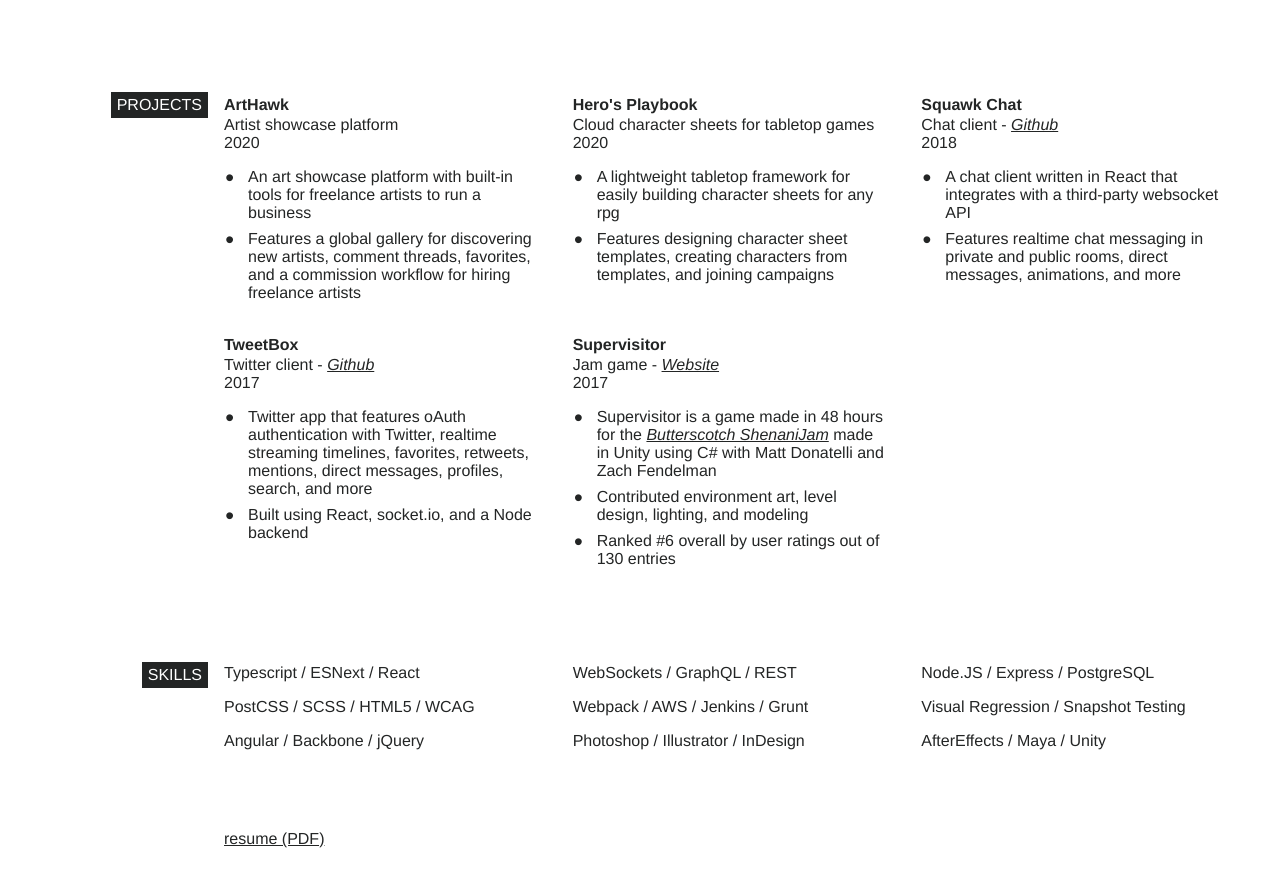
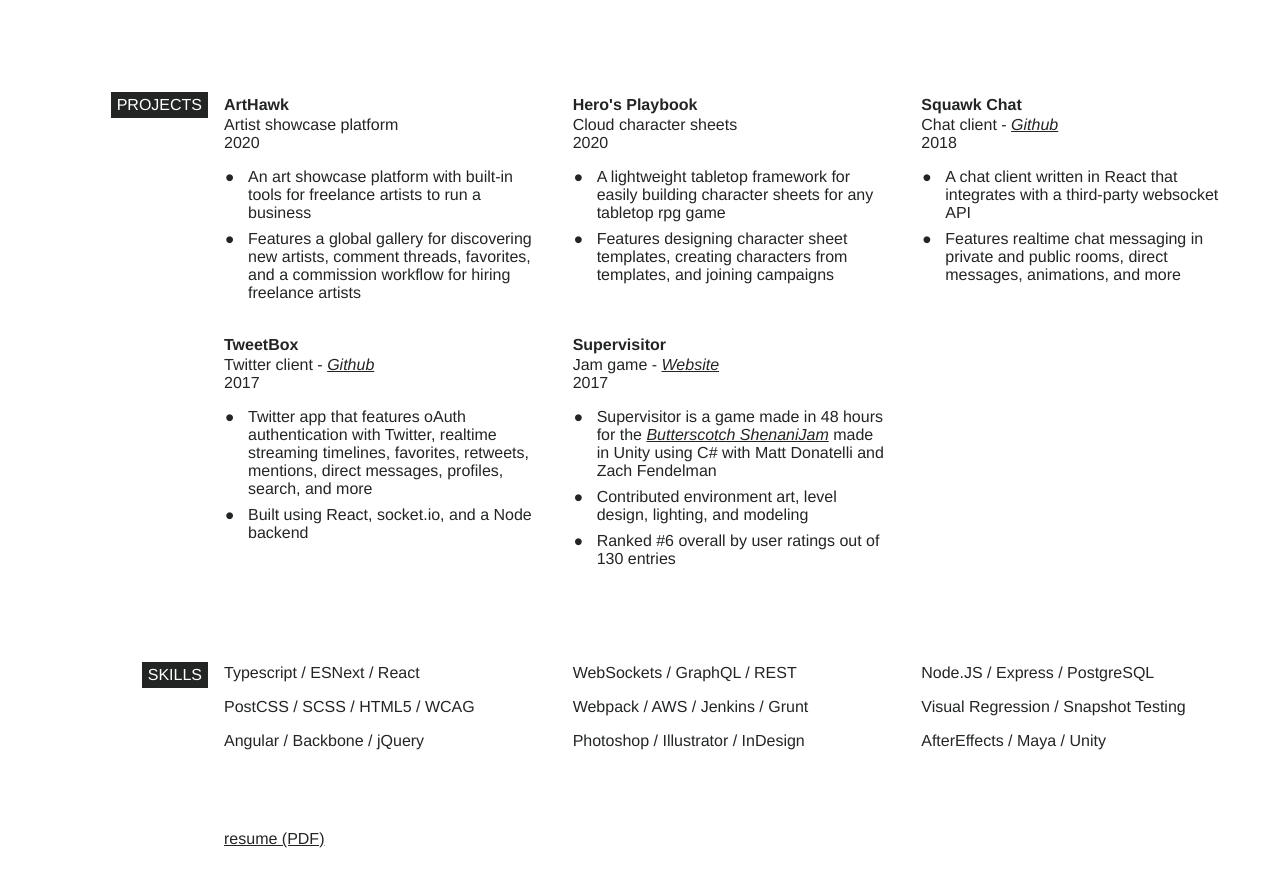
Before and after one commit to kfaherty/personal-site, a React app: page / in a window 1280 px wide. Shown: the part 1182-2068 px from the top of the page. Built offline with nearby package versions, Linux system fonts and the light colour scheme.

Commit message:
update text

```diff
--- a/src/Components/Resume/index.tsx
+++ b/src/Components/Resume/index.tsx
@@ -132,10 +132,10 @@ const Projects: React.FC = () => (
     </div>
     <div>
       <CellHeader>Hero's Playbook</CellHeader>
-      <div>Cloud character sheets for tabletop games</div>
+      <div>Cloud character sheets</div>
       <div>2020</div>
       <ListBullet>
-        <BulletElement>A lightweight tabletop framework for easily building character sheets for any rpg</BulletElement>
+        <BulletElement>A lightweight tabletop framework for easily building character sheets for any tabletop rpg game</BulletElement>
         <BulletElement>
           Features designing character sheet templates, creating characters from templates, and joining campaigns
         </BulletElement>
```
